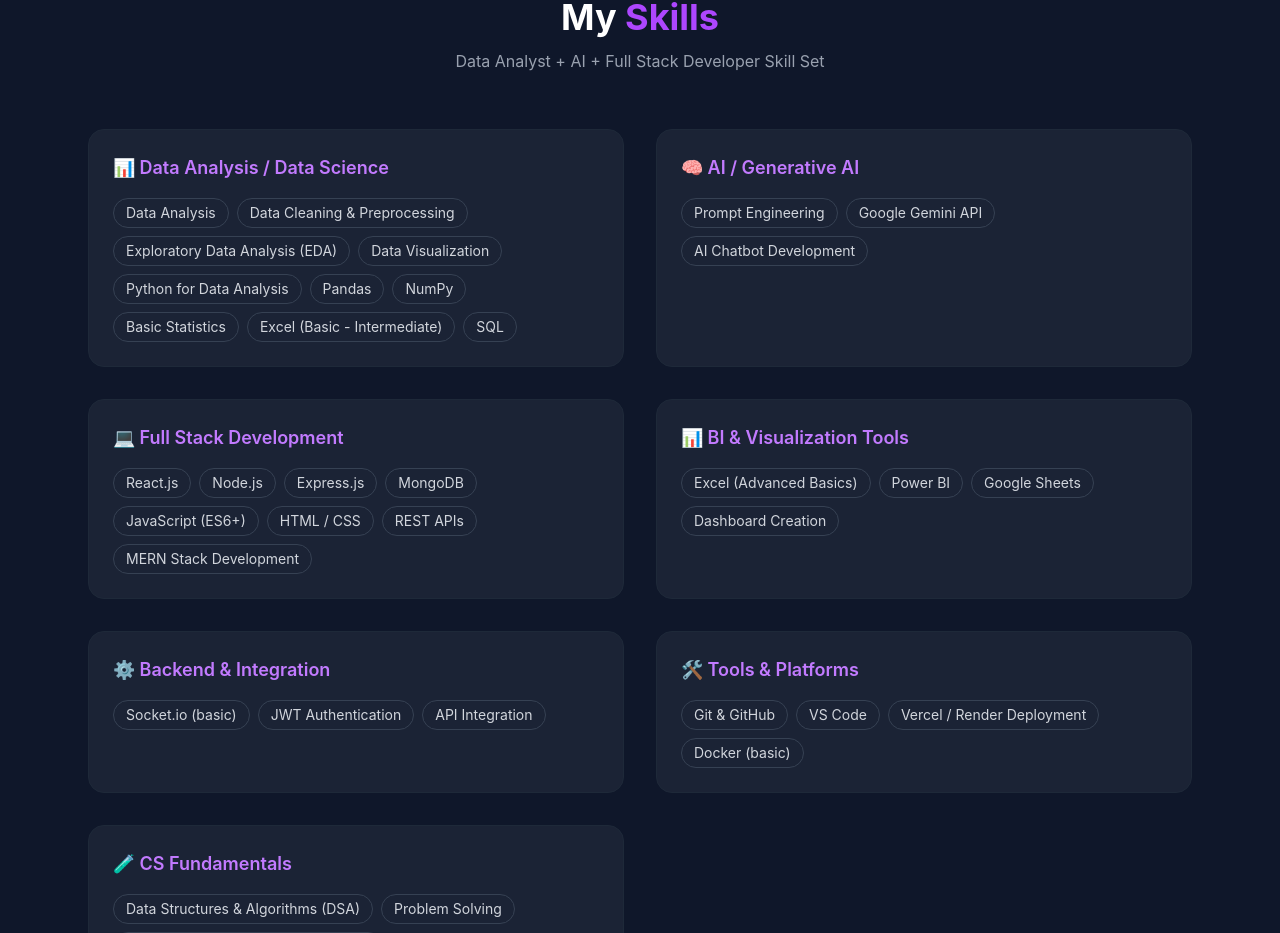
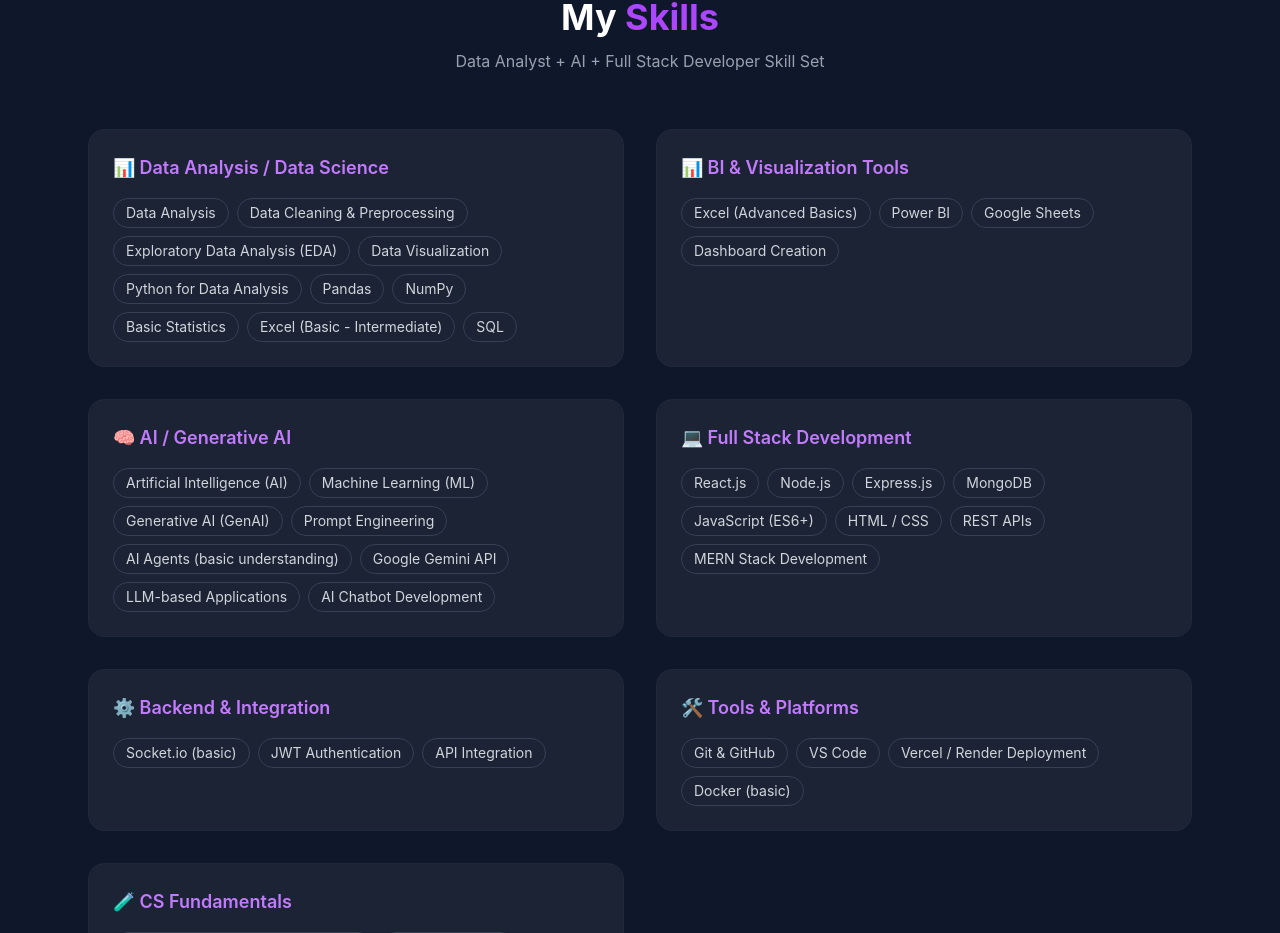
Before and after one commit to meezanshaikh18/Meezan-Shaikh-Portfolio, a React (Vite) app: page / in a window 1280 px wide. Shown: the part 4503-5436 px from the top of the page. Built offline with nearby package versions, Linux system fonts and the light colour scheme.

Commit message:
Your commit message

```diff
--- a/src/components/Skills.jsx
+++ b/src/components/Skills.jsx
@@ -17,15 +17,24 @@
     ],
   },
   {
+    title: "📊 BI & Visualization Tools",
+    skills: [
+      "Excel (Advanced Basics)",
+      "Power BI",
+      "Google Sheets",
+      "Dashboard Creation",
+    ],
+  },
+  {
     title: "🧠 AI / Generative AI",
     skills: [
-      // "Artificial Intelligence (AI)",
-      // "Machine Learning (ML)",
-      // "Generative AI (GenAI)",
+      "Artificial Intelligence (AI)",
+      "Machine Learning (ML)",
+      "Generative AI (GenAI)",
       "Prompt Engineering",
-      // "AI Agents (basic understanding)",
+      "AI Agents (basic understanding)",
       "Google Gemini API",
-      // "LLM-based Applications",
+      "LLM-based Applications",
       "AI Chatbot Development",
     ],
   },
@@ -42,16 +51,7 @@
       "MERN Stack Development",
     ],
   },
-  {
-    title: "📊 BI & Visualization Tools",
-    skills: [
-      "Excel (Advanced Basics)",
-      "Power BI",
-      "Google Sheets",
-      "Dashboard Creation",
-    ],
-  },
-  {
+{
     title: "⚙️ Backend & Integration",
     skills: [
       "Socket.io (basic)",
@@ -94,6 +94,7 @@
         </h2>
         <p className="text-gray-400 mt-3">
           Data Analyst + AI + Full Stack Developer Skill Set
+
         </p>
       </motion.div>
 
```
